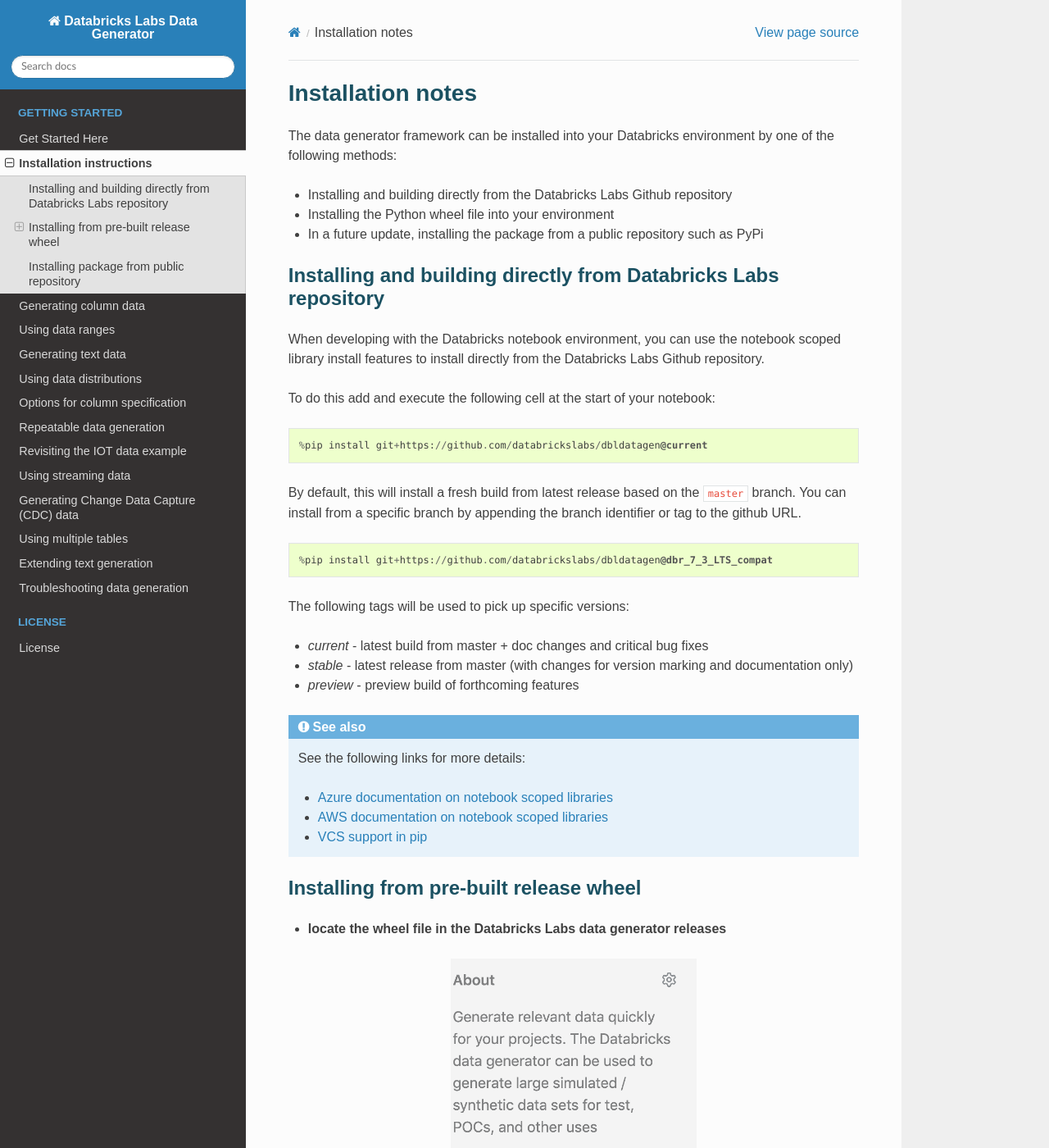
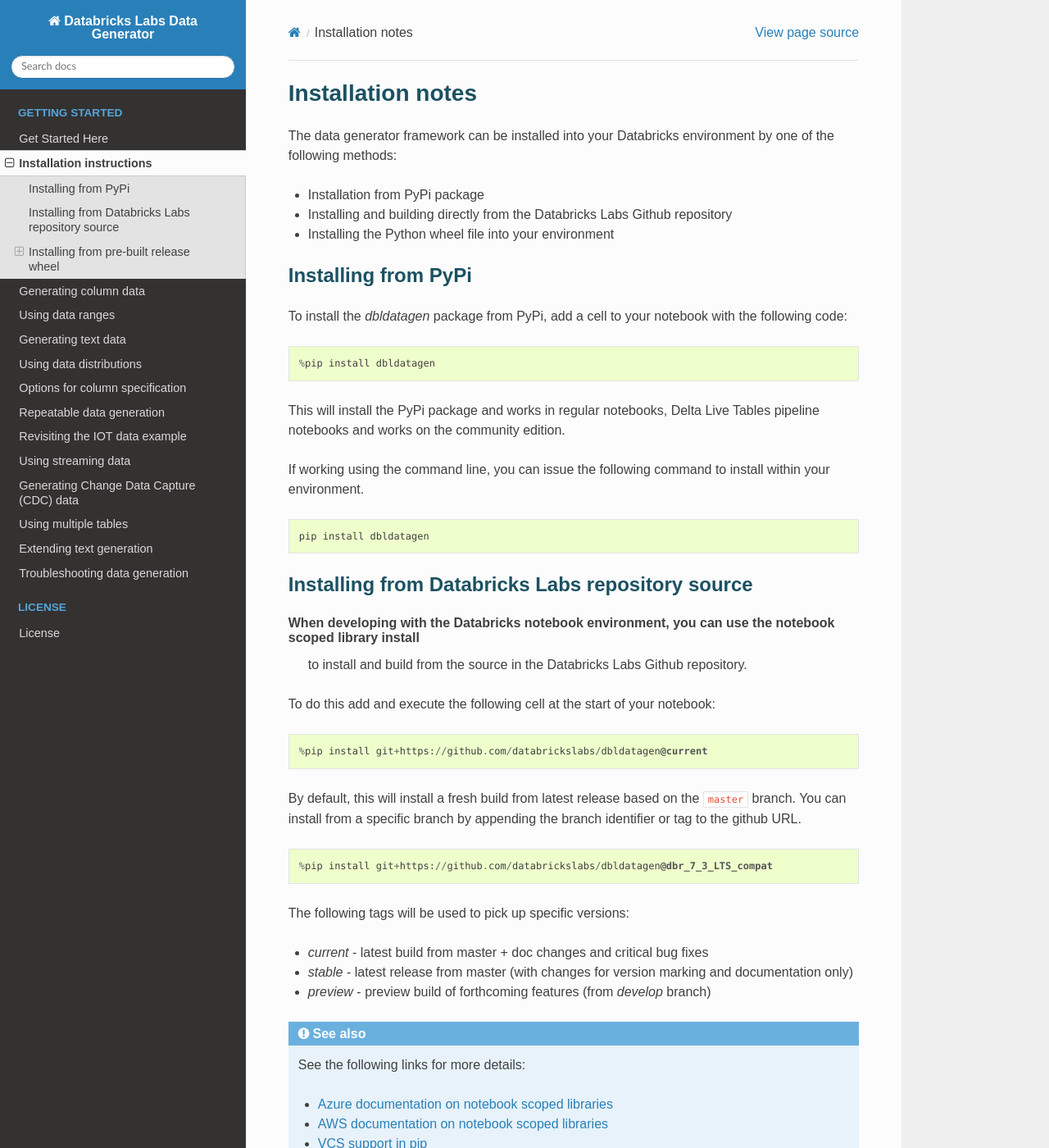
Before and after one commit to databrickslabs/dbldatagen, a Sphinx documentation site: the page built from docs/source/installation_notes.rst, in a window 1280 px wide and 1400 px high. Shown: the whole window at 82% size. Built offline with Sphinx 7.4.7 and the Read the Docs theme 2.0.0, drawn with Linux system fonts in a browser that asks for light colours; pages that are not in the unit, such as notebooks, are missing from menus; some of the changed text lies outside the part shown.

Commit message:
updates for package migration to v2.2

```diff
--- a/dbldatagen/_version.py
+++ b/dbldatagen/_version.py
@@ -33,5 +33,5 @@
     return version_info
 
 
-__version__ = "0.2.2"  # DO NOT EDIT THIS DIRECTLY!  It is managed by bumpversion
+__version__ = "0.3.0-a8"  # DO NOT EDIT THIS DIRECTLY!  It is managed by bumpversion
 __version_info__ = get_version(__version__)
--- a/docs/source/conf.py
+++ b/docs/source/conf.py
@@ -28,7 +28,7 @@
 author = 'Databricks Inc'
 
 # The full version, including alpha/beta/rc tags
-release = "0.2.2"  # DO NOT EDIT THIS DIRECTLY!  It is managed by bumpversion
+release = "0.3.0-a8"  # DO NOT EDIT THIS DIRECTLY!  It is managed by bumpversion
 
 
 # -- General configuration ---------------------------------------------------
--- a/docs/source/installation_notes.rst
+++ b/docs/source/installation_notes.rst
@@ -9,15 +9,34 @@
 The data generator framework can be installed into your Databricks environment by
 one of the following methods:
 
+* Installation from PyPi package
 * Installing and building directly from the Databricks Labs Github repository
 * Installing the Python wheel file into your environment
-* In a future update, installing the package from a public repository such as PyPi
 
-Installing and building directly from Databricks Labs repository
-----------------------------------------------------------------
+Installing from PyPi
+--------------------
+
+To install the `dbldatagen` package from PyPi, add a cell to your notebook with the following code:
+
+.. code-block::
+
+   %pip install dbldatagen
+
+This will install the PyPi package and works in regular notebooks, Delta Live Tables pipeline notebooks and works on
+the community edition.
+
+If working using the command line, you can issue the following command to install within your environment.
+
+.. code-block::
+
+   pip install dbldatagen
+
+
+Installing from Databricks Labs repository source
+-------------------------------------------------
 
 When developing with the Databricks notebook environment, you can use the notebook scoped library install
-features to install directly from the Databricks Labs Github repository.
+ to install and build from the source in the Databricks Labs Github repository.
 
 To do this add and execute the following cell at the start of your notebook:
 
@@ -36,7 +55,7 @@
 
 * `current` - latest build from master + doc changes and critical bug fixes
 * `stable` - latest release from master (with changes for version marking and documentation only)
-* `preview` - preview build of forthcoming features
+* `preview` - preview build of forthcoming features (from `develop` branch)
 
 .. seealso::
    See the following links for more details:
@@ -50,38 +69,35 @@
 Installing from pre-built release wheel
 ---------------------------------------
 
+In some cases, you may wish to down the Python wheel directly from the Github releases.
+
+These can be accessed `here <https://github.com/databrickslabs/dbldatagen/releases>`_
+
+You can install a specific wheel using either `%pip install` or the manual method
+
+To install a Python wheel with `pip` use the following syntax:
+
+.. code-block::
+
+   %pip install https://github.com/databrickslabs/dbldatagen/releases/download/v021/dbldatagen-0.2.1-py3-none-any.whl
+
+Replace the reference to the `v021` wheel with the reference to the appropriate wheel as needed
+
+Manual installation
+^^^^^^^^^^^^^^^^^^^
+
 * **locate the wheel file in the Databricks Labs data generator releases**
-
-.. image:: _static/images/locating_releases.png
-   :width: 300
-   :alt: Screenshot of releases in Databricks Labs data generator project
-   :align: center
 
 * **download the wheel artifact from the releases**
    * select the desired release
    * Select the wheel artifact from the release assets
    * download it
 
-.. image:: _static/images/downloading_release.png
-   :width: 300
-   :alt: Downloading the release artifact
-   :align: center
-
 * **Create library entry in workspace**
    * create workspace library
    * upload previously downloaded wheel
 
-.. image:: _static/images/creating_library.png
-   :width: 300
-   :alt: Creating a library in your workspace
-   :align: center
-
 * **Attach library to cluster**
-
-.. image:: _static/images/attaching_library.png
-   :width: 300
-   :alt: Attaching library to cluster
-   :align: center
 
 Additional information
 ^^^^^^^^^^^^^^^^^^^^^^
@@ -92,9 +108,3 @@
    * `Azure documentation on libraries <https://docs.microsoft.com/en-us/azure/databricks/libraries/>`_
 
    * `AWS documentation on libraries <https://docs.databricks.com/libraries/index.html>`_
-
-
-Installing package from public repository
------------------------------------------
-
-To be added
```
Also changed, not shown: CHANGELOG.md (+1 -1 lines), README.md (+13 -24 lines), setup.py (+24 -2 lines), 1 other file.
